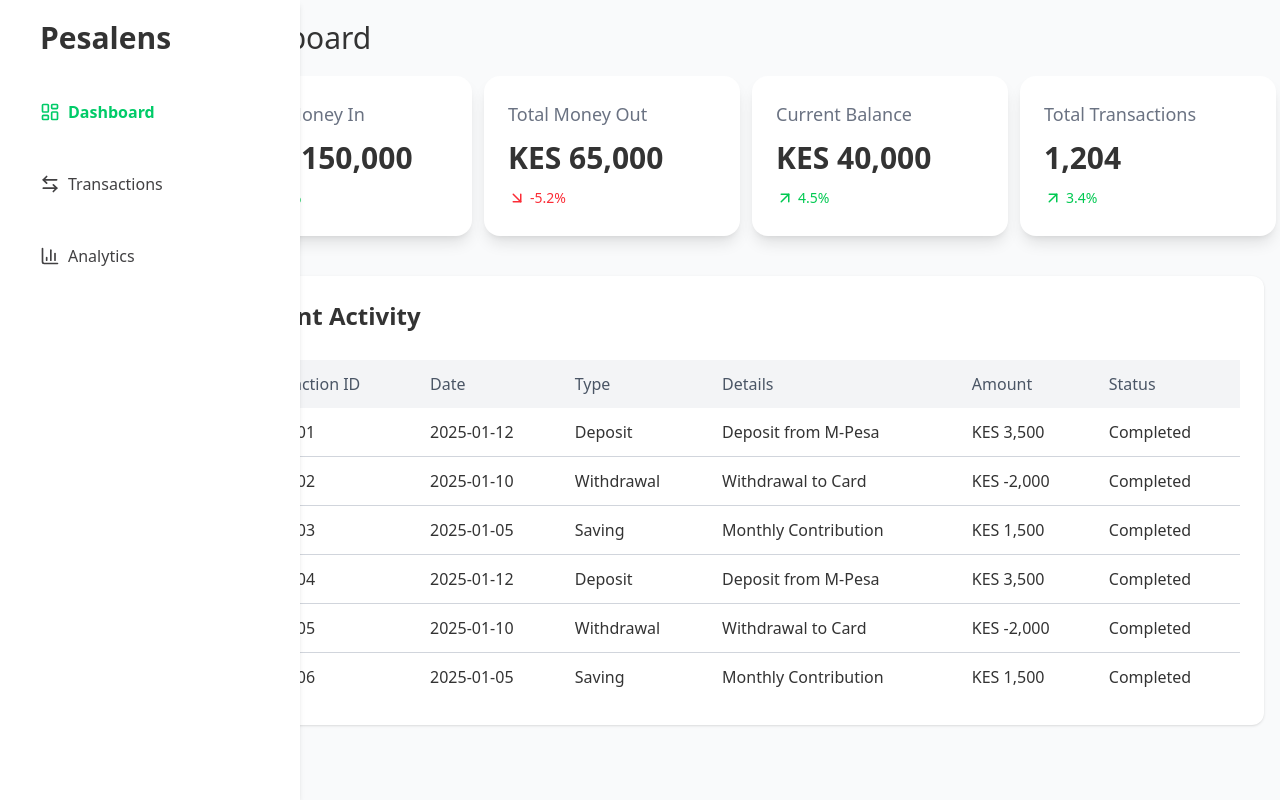
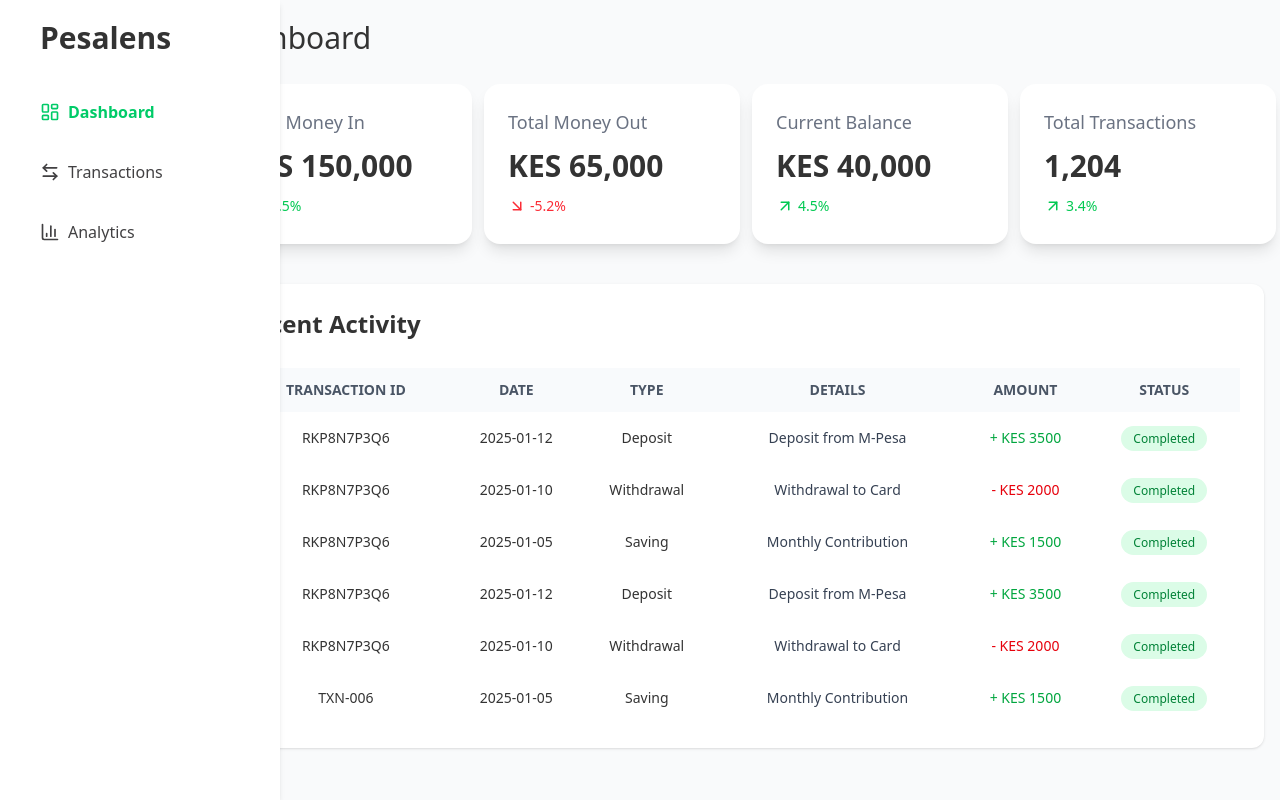
Before and after one commit to samuelkaranja/pesalens, a React (Vite) app: page /dashboard in a window 1280 px wide. Built offline with nearby package versions, Linux system fonts and the light colour scheme.

Commit message:
Redesigned the RecentTransactions table

```diff
--- a/src/components/RecentTransactions.tsx
+++ b/src/components/RecentTransactions.tsx
@@ -6,7 +6,7 @@ export interface Transaction {
   type: string;
   details: string;
   amount: number;
-  status: string;
+  status: "Completed" | "Pending" | "Failed";
 }
 
 interface RecentTransactionsProps {
@@ -14,47 +14,67 @@ interface RecentTransactionsProps {
   transactions: Transaction[];
 }
 
+const statusClasses: Record<Transaction["status"], string> = {
+  Completed: "bg-green-100 text-green-700",
+  Pending: "bg-yellow-100 text-yellow-700",
+  Failed: "bg-red-100 text-red-700",
+};
+
+//<h2 className="text-2xl font-semibold mb-7">{title}</h2>
+
 const RecentTransactions: React.FC<RecentTransactionsProps> = ({
   title = "Recent Activity",
   transactions,
 }) => {
   return (
-    <div className="w-full bg-white p-6 rounded-xl shadow-sm">
+    <div className="bg-white rounded-xl shadow-sm p-4 md:p-6 overflow-x-auto">
       <h2 className="text-2xl font-semibold mb-7">{title}</h2>
 
-      <div className="overflow-x-auto">
-        <table className="min-w-full border-collapse">
-          <thead>
-            <tr className="bg-gray-100 text-left">
-              <th className="p-3 font-medium text-gray-600">Transaction ID</th>
-              <th className="p-3 font-medium text-gray-600">Date</th>
-              <th className="p-3 font-medium text-gray-600">Type</th>
-              <th className="p-3 font-medium text-gray-600">Details</th>
-              <th className="p-3 font-medium text-gray-600">Amount</th>
-              <th className="p-3 font-medium text-gray-600">Status</th>
+      <table className="w-full text-center border-collapse">
+        <thead className="bg-[#f8fafc]">
+          <tr className="text-gray-600 text-sm">
+            <th className="py-3">TRANSACTION ID</th>
+            <th className="">DATE</th>
+            <th className="">TYPE</th>
+            <th className="">DETAILS</th>
+            <th className="">AMOUNT</th>
+            <th className="">STATUS</th>
           </tr>
         </thead>
 
         <tbody>
-            {transactions.map((tx, index) => (
+          {transactions.map((item) => (
             <tr
-                key={index}
-                className="border-b border-gray-300 last:border-b-0 hover:bg-gray-50 transition font-light text-md"
+              key={item.transactionId}
+              className="border-t-gray-300 text-sm hover:bg-gray-50 hover:cursor-pointer transition"
             >
-                <td className="p-3">{tx.transactionId}</td>
-                <td className="p-3">{tx.date}</td>
-                <td className="p-3 capitalize">{tx.type}</td>
-                <td className="p-3">{tx.details}</td>
-                <td className="p-3 font-medium">
-                  KES {tx.amount.toLocaleString()}
+              <td className="py-4">{item.transactionId}</td>
+              <td className="py-3">{item.date}</td>
+              <td className="py-3">{item.type}</td>
+              <td className="py-3 text-gray-700">{item.details}</td>
+              <td
+                className={`py-3 font-medium ${
+                  item.amount < 0 ? "text-red-600" : "text-green-600"
+                }`}
+              >
+                {item.amount < 0
+                  ? `- KES ${Math.abs(item.amount)}`
+                  : `+ KES ${item.amount}`}
               </td>
-                <td className="p-3">{tx.status}</td>
+              <td className="py-3">
+                <span
+                  className={`px-3 py-1 text-xs rounded-full font-medium ${
+                    statusClasses[item.status]
+                  }`}
+                >
+                  {item.status}
+                </span>
+              </td>
             </tr>
           ))}
         </tbody>
       </table>
     </div>
-    </div>
   );
 };
 
--- a/src/components/SideBar.tsx
+++ b/src/components/SideBar.tsx
@@ -26,7 +26,7 @@ const SideBar: React.FC = () => {
 
       {/* Sidebar */}
       <aside
-        className={`fixed top-0 left-0 h-full w-75 bg-white shadow-md z-40 px-5
+        className={`fixed top-0 left-0 h-full w-70 bg-white shadow-md z-40 px-5
           transform ${open ? "translate-x-0" : "-translate-x-full"}
           md:translate-x-0 md:block transition-transform duration-300`}
       >
@@ -34,7 +34,7 @@ const SideBar: React.FC = () => {
           <h1 className="text-3xl font-bold mb-8 mt-5 ml-5">Pesalens</h1>
         </NavLink>
 
-        <nav className="flex flex-col gap-6 text-[#414042] text-[16px]">
+        <nav className="flex flex-col gap-3 text-[#414042] text-[16px]">
           <NavLink
             to="/dashboard"
             className={({ isActive }) =>
--- a/src/pages/Dashboard.tsx
+++ b/src/pages/Dashboard.tsx
@@ -13,41 +13,41 @@ const stats = [
 
 const sampleData: Transaction[] = [
   {
-    transactionId: "TXN-001",
+    transactionId: "RKP8N7P3Q6",
     date: "2025-01-12",
-    type: "deposit",
+    type: "Deposit",
     details: "Deposit from M-Pesa",
     amount: 3500,
     status: "Completed",
   },
   {
-    transactionId: "TXN-002",
+    transactionId: "RKP8N7P3Q6",
     date: "2025-01-10",
-    type: "withdrawal",
+    type: "Withdrawal",
     details: "Withdrawal to Card",
     amount: -2000,
     status: "Completed",
   },
   {
-    transactionId: "TXN-003",
+    transactionId: "RKP8N7P3Q6",
     date: "2025-01-05",
-    type: "saving",
+    type: "Saving",
     details: "Monthly Contribution",
     amount: 1500,
     status: "Completed",
   },
   {
-    transactionId: "TXN-004",
+    transactionId: "RKP8N7P3Q6",
     date: "2025-01-12",
-    type: "deposit",
+    type: "Deposit",
     details: "Deposit from M-Pesa",
     amount: 3500,
     status: "Completed",
   },
   {
-    transactionId: "TXN-005",
+    transactionId: "RKP8N7P3Q6",
     date: "2025-01-10",
-    type: "withdrawal",
+    type: "Withdrawal",
     details: "Withdrawal to Card",
     amount: -2000,
     status: "Completed",
@@ -55,7 +55,7 @@ const sampleData: Transaction[] = [
   {
     transactionId: "TXN-006",
     date: "2025-01-05",
-    type: "saving",
+    type: "Saving",
     details: "Monthly Contribution",
     amount: 1500,
     status: "Completed",
@@ -68,7 +68,7 @@ const Dashboard: React.FC = () => {
       <h1 className="text-3xl font-medium">Dashboard</h1>
 
       {/* AmountCards */}
-      <div className="grid grid-cols-1 sm:grid-cols-2 lg:grid-cols-4 gap-6 mt-5">
+      <div className="grid grid-cols-1 sm:grid-cols-2 lg:grid-cols-4 gap-6 mt-7">
         {stats.map((stat, index) => (
           <AmountCard
             key={index}
--- a/src/pages/Transactions.tsx
+++ b/src/pages/Transactions.tsx
@@ -56,7 +56,7 @@ const Transactions: React.FC = () => {
     <div className="py-2">
       <div className="flex flex-row items-center justify-between mb-10">
         <h1 className="text-3xl font-bold text-gray-900">All Transactions</h1>
-        <button className="flex items-center gap-2 text-sm bg-[#13ec5b] py-2 px-4 rounded-2xl">
+        <button className="flex items-center gap-2 text-sm bg-[#13ec5b] py-2 px-4 rounded-2xl hover:cursor-pointer">
           <Download className="h-4 w-4" />
           Export Data
         </button>
```
Lines whose indentation alone changed are shown as unchanged.
